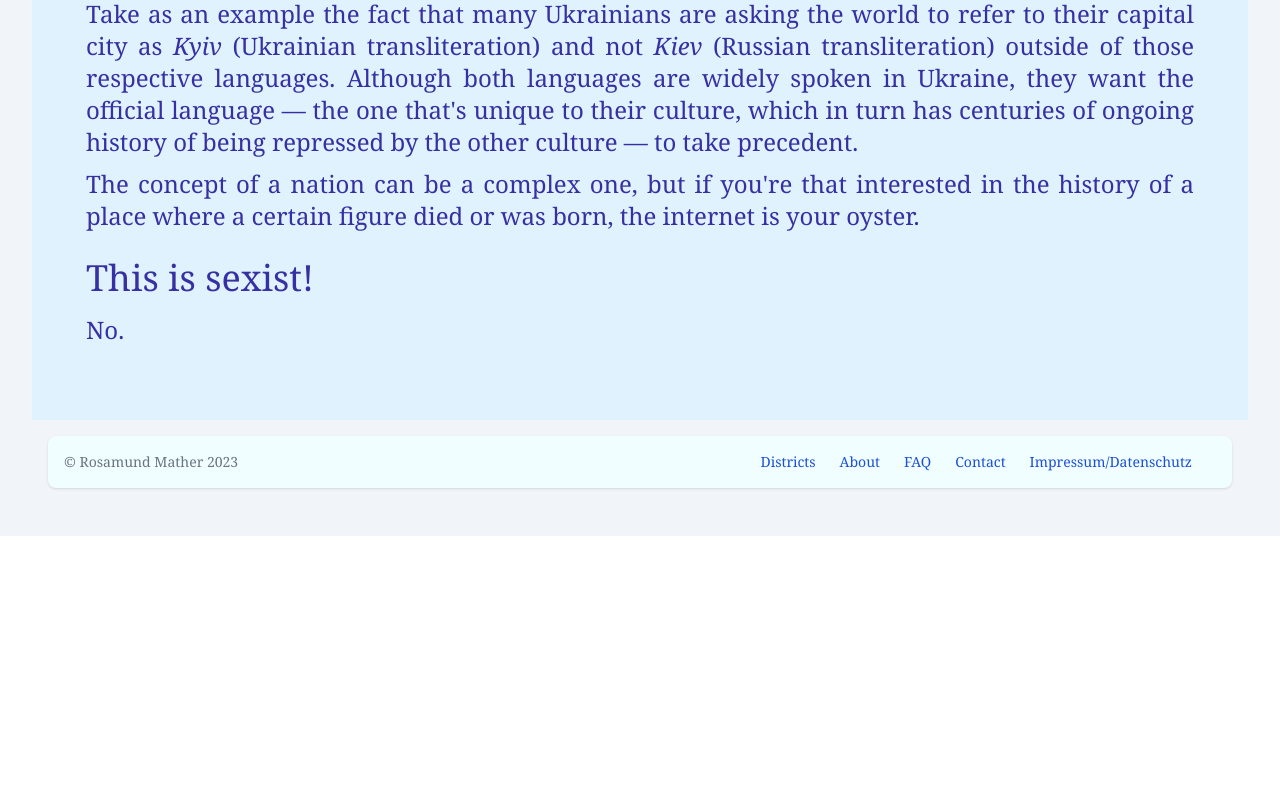
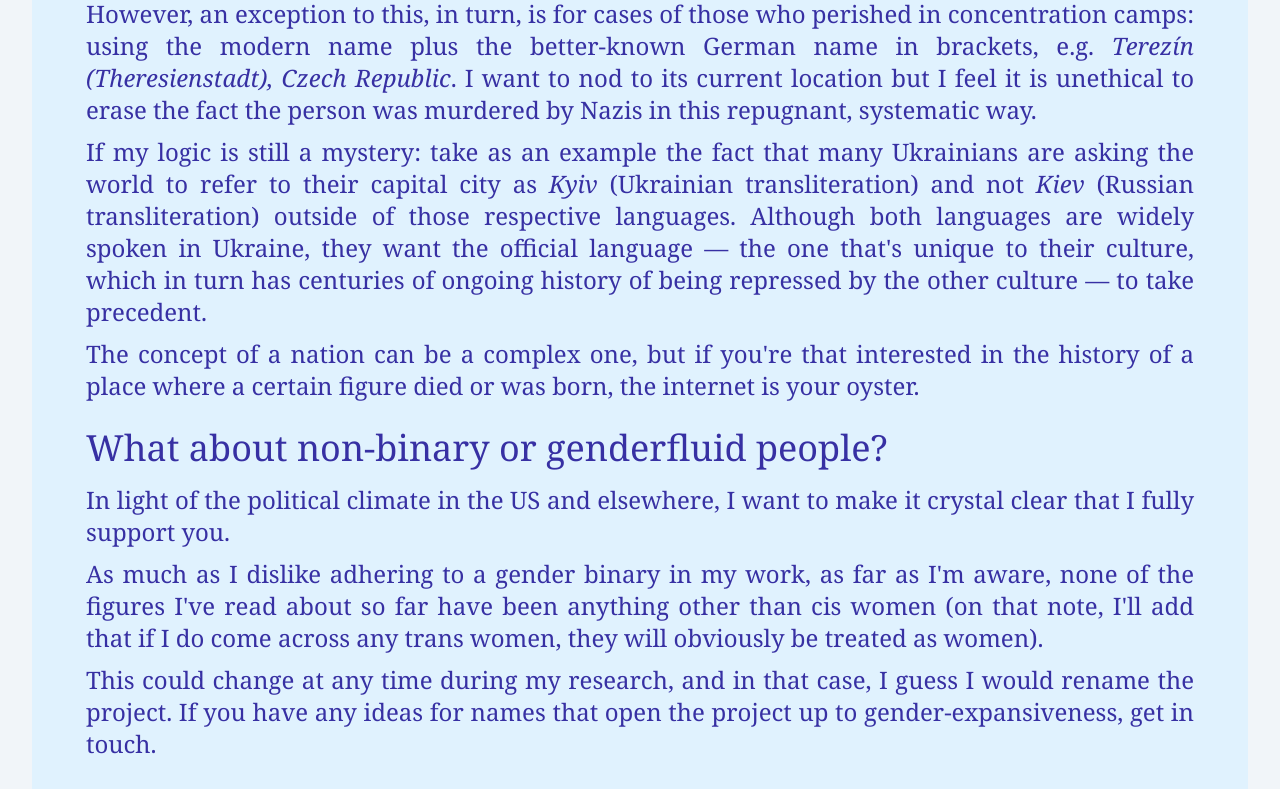
Before and after one commit to rosamundm/womens-history-of-berlin--frontend, a React (Create React App) app: page /faq in a window 1280 px wide. Shown: the part 1200-1989 px from the top of the page. Before the commit the page ends 1736 px from the top, so only its background shows below. Built offline with nearby package versions, Linux system fonts and the light colour scheme.

Commit message:
Edit FAQ and header

```diff
--- a/src/components/layout/HomepageHeader.js
+++ b/src/components/layout/HomepageHeader.js
@@ -6,7 +6,7 @@ function HomepageHeader() {
         <div class="font-serif font-semibold text-6xl text-center">
             women's history of berlin
             <div class="text-4xl font-light py-10">
-                a project dedicated to the legacy of women in the city's street names
+                a project dedicated to the legacy of women in city street names
                 <br></br>
                 <span class="text-6xl">
                     <Link to={"/districts/"}>
--- a/src/components/staticPages/About.js
+++ b/src/components/staticPages/About.js
@@ -84,7 +84,7 @@ export default function AboutPage() {
                     </ul>
 
                     <p class="pb-2.5">
-                       As you can see, quite a lot of labour goes into this... and that's not even mentioning actually engineering the website itself. So, if you appreciate my
+                       As you can see, this involves quite a lot of labour... and I haven't even mentioned what goes into engineering the website itself. So, if you appreciate my
                        work and would like to show a token of appreciation, you're welcome to <a href="https://ko-fi.com/rosamund">buy me a coffee</a>.
                     </p>
 
--- a/src/components/staticPages/FAQ.js
+++ b/src/components/staticPages/FAQ.js
@@ -38,7 +38,7 @@ export default function FaqPage() {
                         I see a street missing. Shall I point this out to you?
                     </div>
                     <p class="pb-2.5 sm:text-left md:text-justify lg:text-justify">
-                        It might already be on my to-do list, but: yes, feel free! If you can provide some interesting sources about the person's
+                        It's very possibly already on my to-do list, but: yes, feel free! If you can provide some interesting sources about the person's
                         story, even better.
                     </p>
                     <div class="text-4xl py-4">
@@ -55,7 +55,12 @@ export default function FaqPage() {
                         to all German and thus presupposing an imperial German lens on the place, as well as the reader's knowledge of the German names) or <i>Schwiebus, Prussia</i> (German/English mix, illogical and pointless for my audience).
                     </p>
                     <p class="pb-2.5 sm:text-left md:text-justify lg:text-justify">
-                        Take as an example the fact that many Ukrainians are asking the world to refer to their capital city as <i>Kyiv</i> (Ukrainian transliteration)
+                        However, an exception to this, in turn, is for cases of those who perished in concentration camps: using the modern name plus the better-known German name in
+                        brackets, e.g. <i>Terezín (Theresienstadt), Czech Republic</i>. I want to nod to its current location but I feel it is unethical to erase the fact the person
+                        was murdered by Nazis in this repugnant, systematic way.
+                    </p>
+                    <p class="pb-2.5 sm:text-left md:text-justify lg:text-justify">
+                        If my logic is still a mystery: take as an example the fact that many Ukrainians are asking the world to refer to their capital city as <i>Kyiv</i> (Ukrainian transliteration)
                         and not <i>Kiev</i> (Russian transliteration) outside of those respective languages. Although both languages are widely spoken in Ukraine, they want
                         the official language — the one that's unique to their culture, which in turn has centuries of ongoing history of being repressed by the other
                         culture — to take precedent.
@@ -63,6 +68,20 @@ export default function FaqPage() {
                     <p class="pb-2.5 sm:text-left md:text-justify lg:text-justify">
                         The concept of a nation can be a complex one, but if you're that interested in the history of a place where a certain figure died or was
                         born, the internet is your oyster.
+                    </p>
+                    <div class="text-4xl py-4">
+                        What about non-binary or genderfluid people?
+                    </div>
+                    <p class="pb-2.5 sm:text-left md:text-justify lg:text-justify">
+                        In light of the political climate in the US and elsewhere, I want to make it crystal clear that I fully support you.
+                    </p>
+                    <p class="pb-2.5 sm:text-left md:text-justify lg:text-justify">
+                        As much as I dislike adhering to a gender binary in my work, as far as I'm aware, none of the figures I've read about so far have been anything other
+                        than cis women (on that note, I'll add that if I do come across any trans women, they will obviously be treated as women).
+                    </p>
+                    <p class="pb-2.5 sm:text-left md:text-justify lg:text-justify">
+                        This could change at any time during my research, and in that case, I guess I would rename the project. If you have any ideas for names that open the project up
+                        to gender-expansiveness, get in touch.
                     </p>
                     <div class="text-4xl py-4">
                         This is sexist!
```
Also changed, not shown: 7 other files (tests, documents, lock files or other folders).
